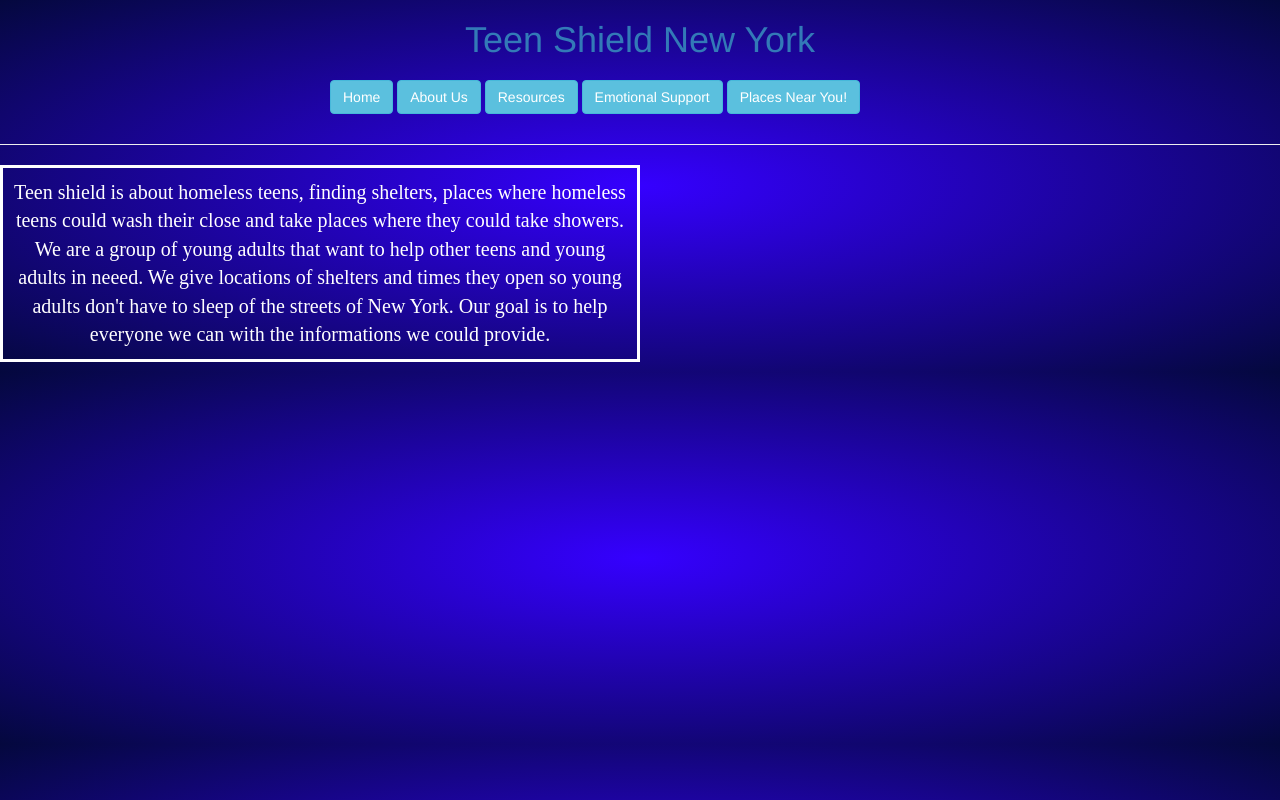
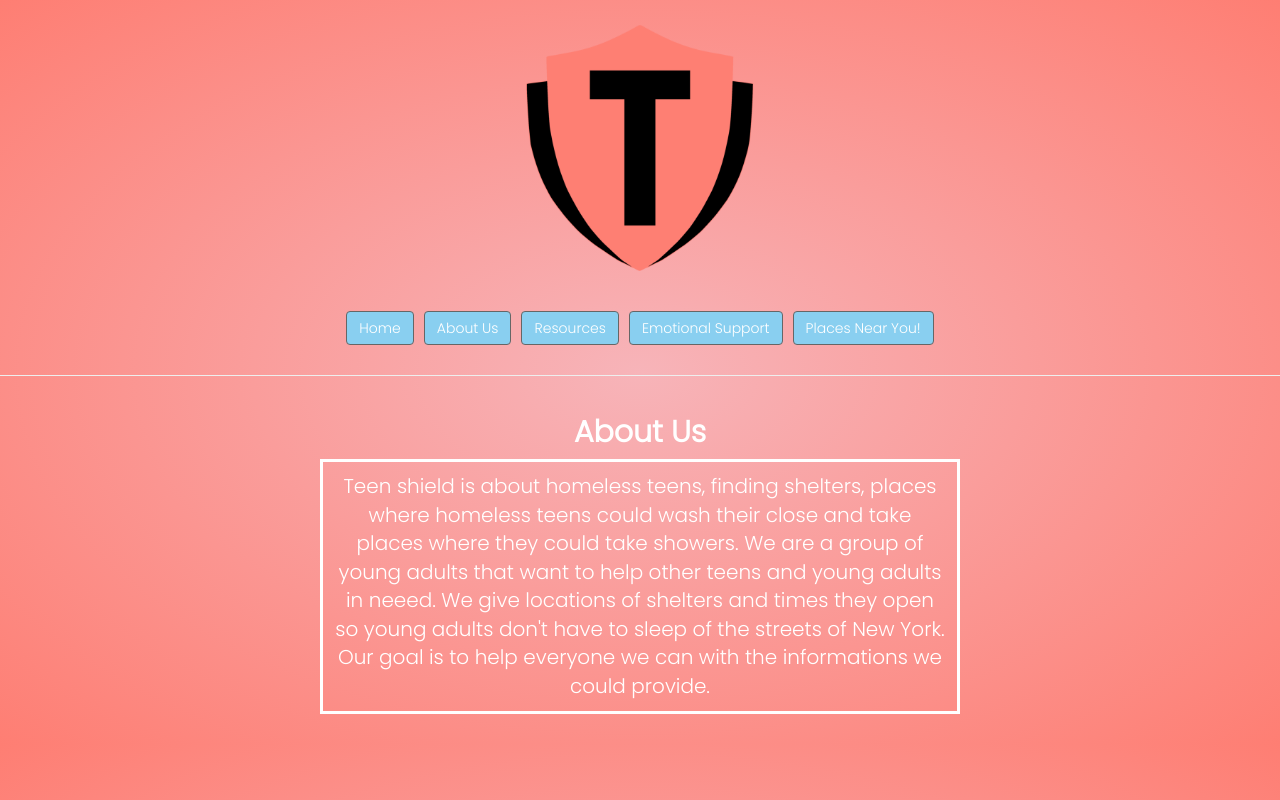
Before and after one commit to kennydurkin/TeenShield, a Flask app: page /about in a window 1280 px wide. Run offline with Flask 2, Linux system fonts and the light colour scheme; some libraries are stand-ins or nearby versions.

Commit message:
final hackathon commit

```diff
--- a/static/css/style.css
+++ b/static/css/style.css
@@ -1,35 +1,45 @@
-body{
-  color: white;
+body {
+  font-family: 'Poppins', sans-serif;
 }
+
 .gradient{
-background: #3500ff; /* Old Browsers */
-background: -webkit-radial-gradient(center,#3500ff,#04083e); /*Safari 5.1-6*/
-background: -o-radial-gradient(center,#3500ff,#04083e); /*Opera 11.1-12*/
-background: -moz-radial-gradient(center,#3500ff,#04083e); /*Fx 3.6-15*/
-background: radial-gradient(ellipse at center, #3500ff, #04083e); /*Standard*/
+background: #f7b4b9; /* Old Browsers */
+background: -webkit-radial-gradient(center,#f7b4b9,#fe7e73); /*Safari 5.1-6*/
+background: -o-radial-gradient(center,#f7b4b9,#fe7e73); /*Opera 11.1-12*/
+background: -moz-radial-gradient(center,#f7b4b9,#fe7e73); /*Fx 3.6-15*/
+background: radial-gradient(ellipse at center,#f7b4b9, #fe7e73); /*Standard*/
+padding-bottom: 30px;
+}
+li {
+  list-style-type: none;
 }
 h1{
   color: white;
   text-align:center;
-  font-family: 'Cinzel', cursive;
   font-size: 75px;
 }
 h2{
   color: white;
   text-align:center;
-  font-family: 'Cinzel', cursive;
   font-size: 30px;
   font-weight: bold;
+}
+h3{
+  color: white;
+  text-align:center;
 }
 h4{
    color: white;
   text-align:center;
-  font-family: 'Montserrat', cursive;
   font-size: 20px;
 }
 a{
   color: white;
   text-decoration: none;
+}
+a:hover {
+  text-decoration: none;
+  color: white;
 }
 p{
     margin: auto;
@@ -47,7 +57,6 @@ p{
 .text{
   color: white;
   font-size: 20px;
-  font-family:Montserrat;
 }
 .resources{
     margin: auto;
@@ -57,7 +66,30 @@ p{
     padding: 10px;
 }
 
-input {
-    width: 100%;
-     display: inline-block;
+.button-layout {
+  display: flex;
+  flex-direction: row;
+  align-items: center;
+  justify-content: center;
 }
+
+.layout {
+  display: flex;
+  flex-direction: column;
+  align-items: center;
+  justify-content: center;
+}
+
+.btn {
+  margin: 0 5px;
+}
+
+.btn-info {
+  background-color: #89cff0;
+  border-color: #666;
+}
+
+.logo {
+  width: 20%;
+  margin-bottom: 15px;
+}
--- a/templates/about.html
+++ b/templates/about.html
@@ -1,6 +1,7 @@
 {% extends "base.html" %}
 {% block body_content %}
-<div>
+<div class="layout">
+	<h2>About Us</h2>
 	<p class="text">
 	Teen shield is about homeless teens, finding shelters, places where homeless teens could wash their close and take places where they could take showers. We are a group of young adults that want to help other teens and young adults in neeed. We give locations of shelters and times they open so young adults don't have to sleep of the streets of New York. Our goal is to help everyone we can with the informations we could provide.
 	</p>
--- a/templates/base.html
+++ b/templates/base.html
@@ -3,14 +3,14 @@
     <head>
         <meta charset="utf-8">
         <title>Search</title>
-        <link href="https://fonts.googleapis.com/css?family=Cinzel" rel="stylesheet">
+        <link href="https://fonts.googleapis.com/css?family=Poppins:300" rel="stylesheet">
+        <link href="https://maxcdn.bootstrapcdn.com/bootstrap/3.3.5/css/bootstrap.min.css" rel="stylesheet"/>
         <link href="static/css/style.css" rel="stylesheet"/>
-        <link href="https://maxcdn.bootstrapcdn.com/bootstrap/3.3.5/css/bootstrap.min.css" rel="stylesheet"/>
     </head>
     <body class="gradient">
         <div>
-            <h1><a href="/">Teen Shield New York</a></h1>
-            <div class="button">
+            <h1><img class="logo" src="static/img/logo.png"/></h6>
+            <div class="button button-layout">
               <a href="/" class="btn btn-info btn-large">Home</a>
               <a href="/about" class="btn btn-info btn-large">About Us</a>
               <a href="/resources" class="btn btn-info btn-large">Resources</a>
--- a/templates/find.html
+++ b/templates/find.html
@@ -1,9 +1,11 @@
 {% extends "base.html" %}
 {% block body_content %}
+    <div class="layout">
         <h1>Search</h1>
         <form action="/find" method="post">
             <input type="text" placeholder="Enter your zip code!" name="user_zipcode" required/>
             <button class="btn btn-info btn-large" type="submit">Search</button>
         </form>
         {% block results %}{% endblock %}
+    </div>
 {% endblock %}
--- a/templates/index.html
+++ b/templates/index.html
@@ -1,9 +1,8 @@
 {% extends "base.html" %}
 {% block body_content %}
-  <div>
+  <div class="layout">
     <p>
     <a class="twitter-timeline" data-theme="light" data-link-color="#3500ff" href="https://twitter.com/TeenShieldNYC">Tweets by TeenShieldNYC</a> <script async src="//platform.twitter.com/widgets.js" charset="utf-8"></script>
     </p>
   </div>
-</body>
 {% endblock %}
--- a/templates/results.html
+++ b/templates/results.html
@@ -3,10 +3,12 @@
 <!DOCTYPE html>
 {% if rec_center_results %}
     <ul>
+    <h4>Here are some results near {{ rec_center_results[0].CITY}}!</h4>
     {% for rec_center in rec_center_results %}
         <li>
-            <h3>{{ rec_center.NAME }}</h3>
-            <p>{{ rec_center.ZIP }}</p>
+            <h3>{{ rec_center.NAME|safe }}</h3>
+            <p>{{ rec_center.ADDRESS }}<br>
+            {{ rec_center.CITY}}, {{ rec_center.STATE}} {{ rec_center.ZIP }}</p>
         </li>
     {% endfor %}
     </ul>
--- /dev/null
+++ b/twitterbot-stuff/dropincenters.json
@@ -0,0 +1,5 @@
+[{"borough":"Manhattan","center_name":"Mainchance","comments":"Open 24 hours","location_1_location":"120 East 32nd Street"}
+,{"borough":"The Bronx","center_name":"The Living Room ","comments":"Open 24 hours","location_1_location":"1241 Lafayette Avenue"}
+,{"borough":"Manhattan","center_name":"Olivieri Center","comments":"Open 7:30 a.m.-8:30 p.m. Open 24 hours in winter","location_1_location":"257 West 30th Street"}
+,{"borough":"Brooklyn","center_name":"The Gathering Place","comments":"Open 7:30 a.m.-8:30 p.m. Open 24 hours in winter","location_1_location":"2402 Atlantic Avenue"}
+,{"borough":"Staten Island","center_name":"Project Hospitality","comments":"Open 7:30 a.m.-8:30 p.m. Open 24 hours in winter","location_1_location":"25 Central Avenue"}]
--- a/twitterbot-stuff/shelterbot.py
+++ b/twitterbot-stuff/shelterbot.py
@@ -36,4 +36,4 @@ for shelter in shelterdata:
 		print err.message
 		print 'error posting!'
 
-	time.sleep(2.0) # wait 2 seconds before sending another tweet
+	time.sleep(30.0) # wait 2 seconds before sending another tweet
```
Also changed, not shown: static/img/logo.png (added).
